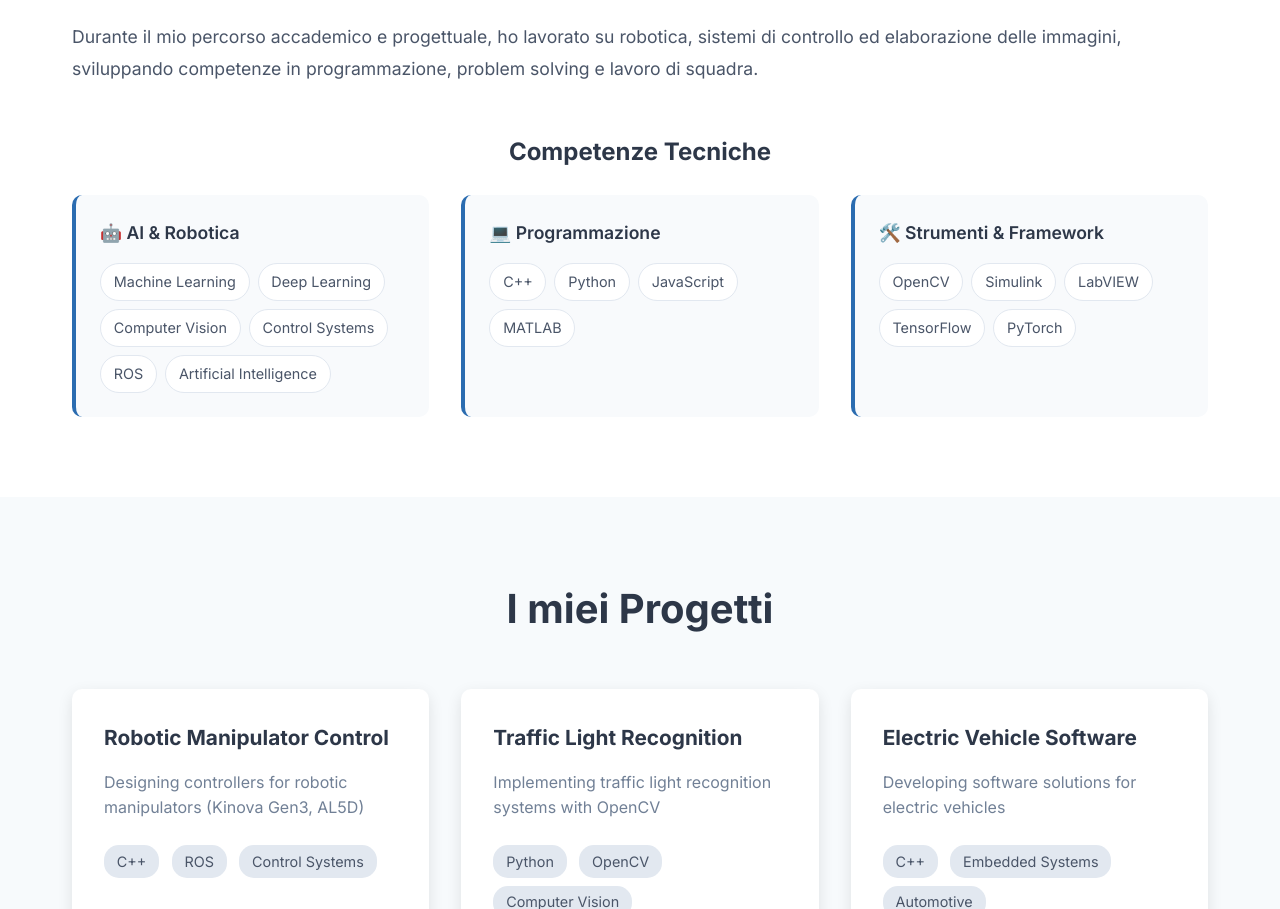
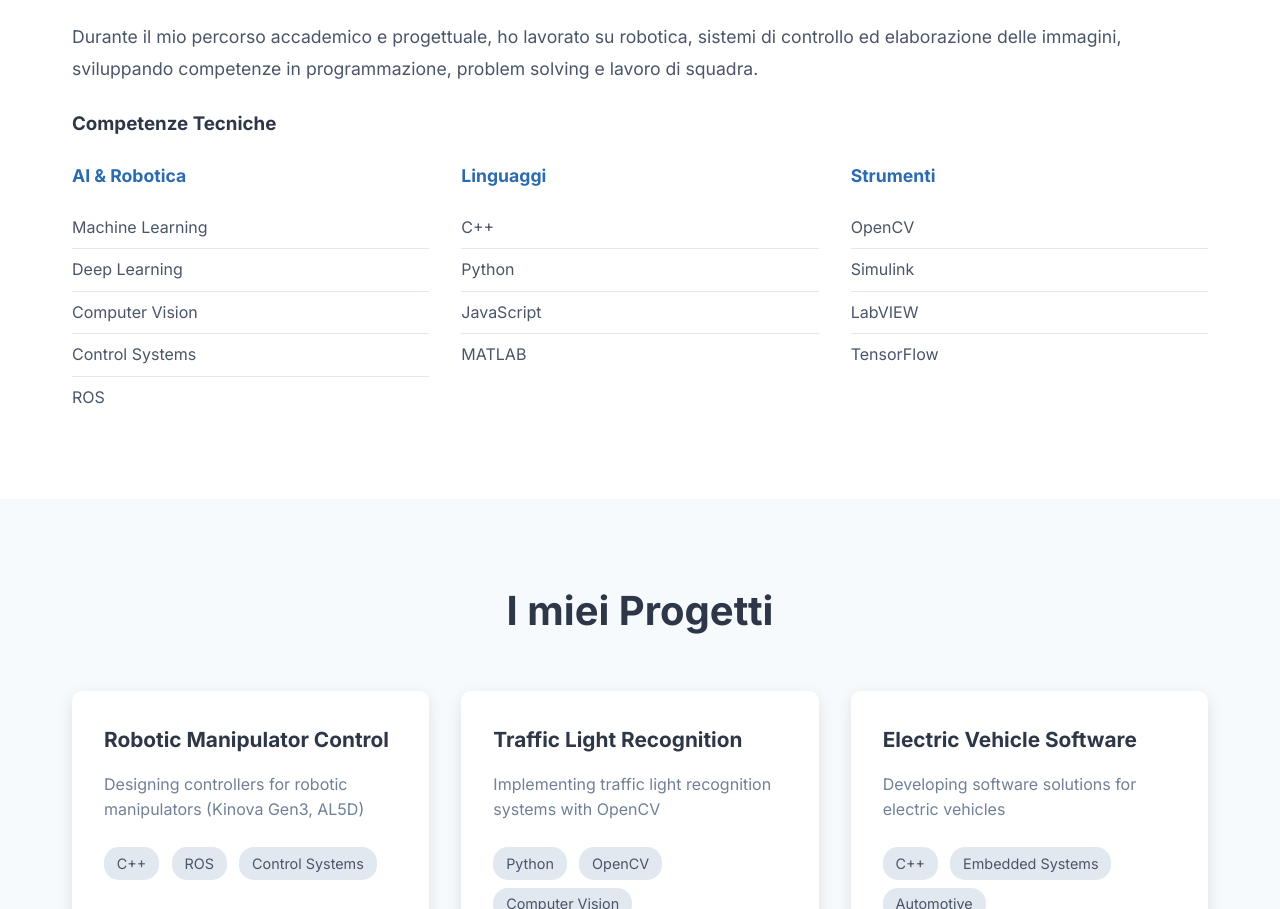
Before and after one commit to noemilatorre/noemilatorre.github.io, a plain HTML site: page index.html in a window 1280 px wide. Shown: the part 956-1865 px from the top of the page. Drawn offline with Linux system fonts and the light colour scheme.

Commit message:
competenze

```diff
--- a/index.html
+++ b/index.html
@@ -51,45 +51,39 @@
 
                     <p>Durante il mio percorso accademico e progettuale, ho lavorato su robotica, sistemi di controllo ed elaborazione delle immagini, sviluppando competenze in programmazione, problem solving e lavoro di squadra.</p>
 
-                    <div class="skills-section">
-    <h3>Competenze Tecniche</h3>
-    <div class="skills-grid">
-
-        <div class="skill-category">
-            <h4>🤖 AI & Robotica</h4>
-            <div class="skill-items">
-                <span class="skill-tag">Machine Learning</span>
-                <span class="skill-tag">Deep Learning</span>
-                <span class="skill-tag">Computer Vision</span>
-                <span class="skill-tag">Control Systems</span>
-                <span class="skill-tag">ROS</span>
-                <span class="skill-tag">Artificial Intelligence</span>
+        <div class="skills-section">
+        <h3>Competenze Tecniche</h3>
+        <div class="skills-grid-compact">
+            <div class="skill-column">
+                <h4>AI & Robotica</h4>
+                <ul>
+                    <li>Machine Learning</li>
+                    <li>Deep Learning</li>
+                    <li>Computer Vision</li>
+                    <li>Control Systems</li>
+                    <li>ROS</li>
+                </ul>
+            </div>
+            <div class="skill-column">
+                <h4>Linguaggi</h4>
+                <ul>
+                    <li>C++</li>
+                    <li>Python</li>
+                    <li>JavaScript</li>
+                    <li>MATLAB</li>
+                </ul>
+            </div>
+            <div class="skill-column">
+                <h4>Strumenti</h4>
+                <ul>
+                    <li>OpenCV</li>
+                    <li>Simulink</li>
+                    <li>LabVIEW</li>
+                    <li>TensorFlow</li>
+                </ul>
             </div>
         </div>
-
-        <div class="skill-category">
-            <h4>💻 Programmazione</h4>
-            <div class="skill-items">
-                <span class="skill-tag">C++</span>
-                <span class="skill-tag">Python</span>
-                <span class="skill-tag">JavaScript</span>
-                <span class="skill-tag">MATLAB</span>
-            </div>
-        </div>
-
-        <div class="skill-category">
-            <h4>🛠️ Strumenti & Framework</h4>
-            <div class="skill-items">
-                <span class="skill-tag">OpenCV</span>
-                <span class="skill-tag">Simulink</span>
-                <span class="skill-tag">LabVIEW</span>
-                <span class="skill-tag">TensorFlow</span>
-                <span class="skill-tag">PyTorch</span>
-            </div>
-        </div>
-
     </div>
-</div>
 
 
                 </div>
--- a/style.css
+++ b/style.css
@@ -127,76 +127,35 @@ body {
     border-radius: 10px;
     box-shadow: 0 10px 30px rgba(0,0,0,0.1);
 }
-/* Skills Section - Nuovo stile */
-.skills-section {
-    margin-top: 3rem;
-}
 
-.skills-section h3 {
-    font-size: 1.5rem;
-    color: #2d3748;
-    margin-bottom: 1.5rem;
-    text-align: center;
-}
-
-.skills-grid {
+.skills-grid-compact {
     display: grid;
-    grid-template-columns: repeat(auto-fit, minmax(300px, 1fr));
+    grid-template-columns: repeat(auto-fit, minmax(200px, 1fr));
     gap: 2rem;
     margin-top: 1.5rem;
 }
 
-.skill-category {
-    background: #f8fafc;
-    padding: 1.5rem;
-    border-radius: 10px;
-    border-left: 4px solid #2b6cb0;
-    transition: transform 0.3s;
+.skill-column h4 {
+    color: #2b6cb0;
+    margin-bottom: 1rem;
+    font-size: 1.1rem;
 }
 
-.skill-category:hover {
-    transform: translateY(-5px);
+.skill-column ul {
+    list-style: none;
+    padding: 0;
 }
 
-.skill-category h4 {
-    font-size: 1.1rem;
-    margin-bottom: 1rem;
-    color: #2d3748;
-    font-weight: 600;
+.skill-column li {
+    padding: 0.5rem 0;
+    border-bottom: 1px solid #e2e8f0;
+    color: #4a5568;
 }
 
-.skill-items {
-    display: flex;
-    flex-wrap: wrap;
-    gap: 0.5rem;
+.skill-column li:last-child {
+    border-bottom: none;
 }
 
-.skill-tag {
-    background: #ffffff;
-    border: 1px solid #e2e8f0;
-    padding: 0.4rem 0.8rem;
-    border-radius: 20px;
-    font-size: 0.9rem;
-    color: #4a5568;
-    transition: all 0.3s;
-}
-
-.skill-tag:hover {
-    background: #2b6cb0;
-    color: white;
-    transform: translateY(-2px);
-}
-
-/* Responsive per mobile */
-@media (max-width: 768px) {
-    .skills-grid {
-        grid-template-columns: 1fr;
-    }
-
-    .skill-category {
-        padding: 1rem;
-    }
-}
 /* About Section */
 .about {
     padding: 80px 0;
```
